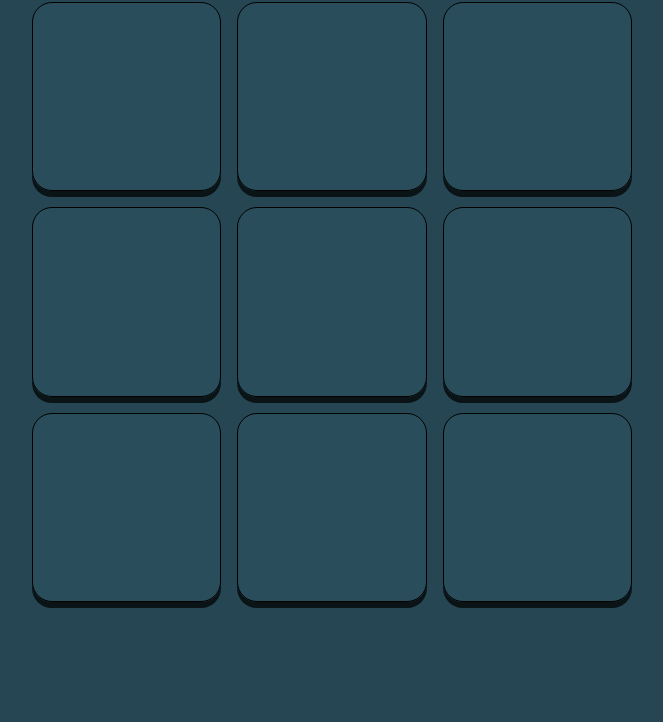
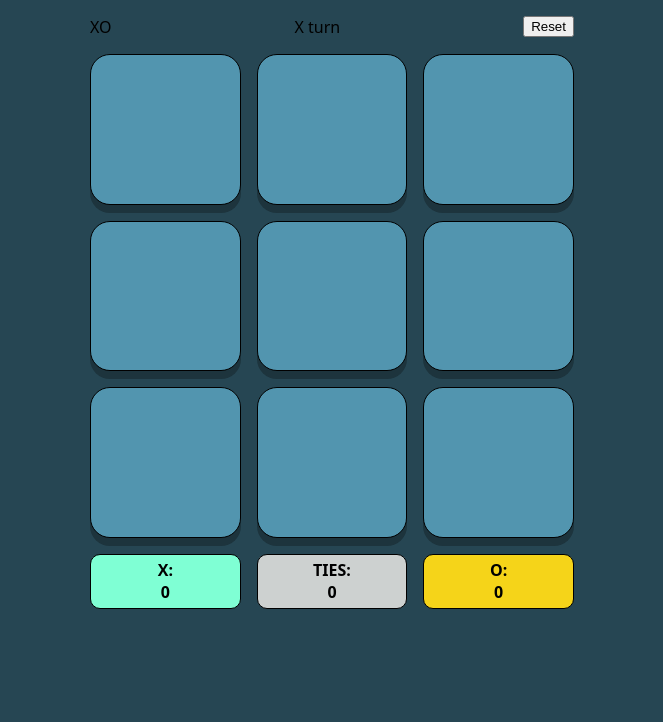
Before and after one commit to dvuCodes/tictactoe, a plain HTML site: page index.html in a window 1280 px wide. Shown: the part 78-800 px from the top of the page, without its empty margins (308-971 px from the left). Drawn offline with Linux system fonts and the light colour scheme.

Commit message:
added more styling to the cells

```diff
--- a/index.html
+++ b/index.html
@@ -12,9 +12,20 @@
       <h1>A Tic Tac Toe Game</h1>
     </header>
 
+    <section class="game-info-container">
+      <div class="mark-container">XO</div>
+      <div class="turn-display">X turn</div>
+      <button class="reset-btn">Reset</button>
+    </section>
+
     <main>
       <div class="board-container" id="board-container"></div>
     </main>
+    <section class="score-container">
+      <div class="score-x">X: <span id="x-score">0</span></div>
+      <div class="score-ties">TIES: <span id="tie-score">0</span></div>
+      <div class="score-o">O: <span id="o-score">0</span></div>
+    </section>
     <script src="script.js" type="module"></script>
   </body>
 </html>
--- a/styles.css
+++ b/styles.css
@@ -13,20 +13,26 @@ header {
 body {
   margin: 0;
   background-color: #264653;
+  font-family: system-ui, -apple-system, BlinkMacSystemFont, "Segoe UI", Roboto,
+    Oxygen, Ubuntu, Cantarell, "Open Sans", "Helvetica Neue", sans-serif;
 }
 
 main {
   display: flex;
+  flex-direction: column;
   justify-content: center;
   align-items: center;
+  gap: 1rem;
+  height: 500px;
+  margin: 0 auto;
 }
 
 .board-container {
   display: grid;
   grid-template-rows: repeat(3, 1fr);
   grid-template-columns: repeat(3, 1fr);
-  width: 600px;
-  height: 600px;
+  height: 100%;
+  width: 100%;
   gap: 1rem;
 }
 
@@ -39,9 +45,55 @@ main {
   display: flex;
   justify-content: center;
   align-items: center;
-  font-size: 2rem;
+  font-size: 4rem;
+  font-weight: bolder;
   border-radius: 20px;
-  background-color: #57a0bd13;
-  box-shadow: 0 6px 0 #0a1316;
+  background-color: #5295af;
+  box-shadow: 0 8px 0 #070b0c4d;
   cursor: pointer;
 }
+
+.game-info-container {
+  display: flex;
+  justify-content: space-between;
+  align-items: center;
+  margin: auto;
+}
+
+.score-container,
+.game-info-container,
+main {
+  padding: 0.5em;
+  width: 500px;
+}
+
+.score-container {
+  display: flex;
+  justify-content: space-evenly;
+  margin: auto;
+  gap: 1rem;
+}
+
+.score-container div {
+  border-radius: 10px;
+  display: flex;
+  flex-direction: column;
+  justify-content: center;
+  align-items: center;
+  border: 1px solid black;
+  width: 100%;
+  height: 55px;
+  font-weight: bold;
+}
+
+.score-x {
+  background-color: aquamarine;
+}
+
+.score-ties {
+  background-color: rgb(205, 209, 208);
+}
+
+.score-o {
+  background-color: rgb(245, 212, 25);
+}
```
